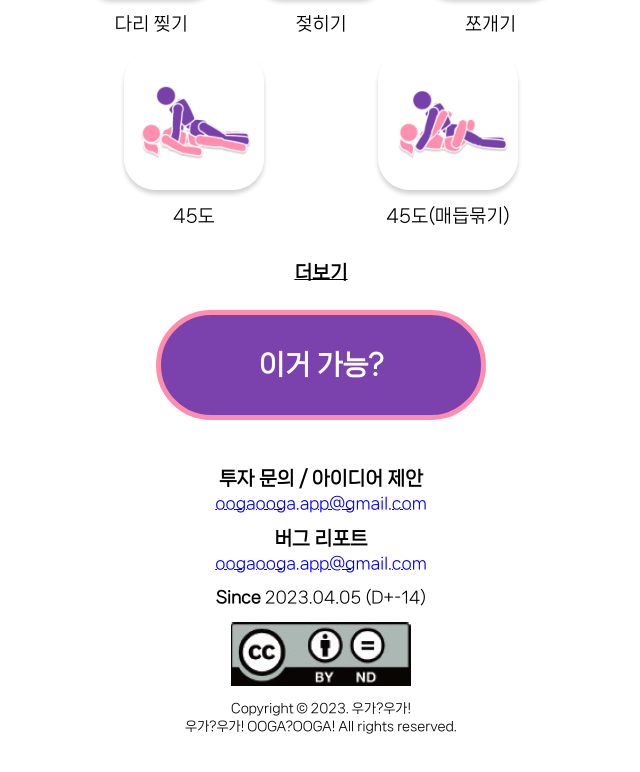
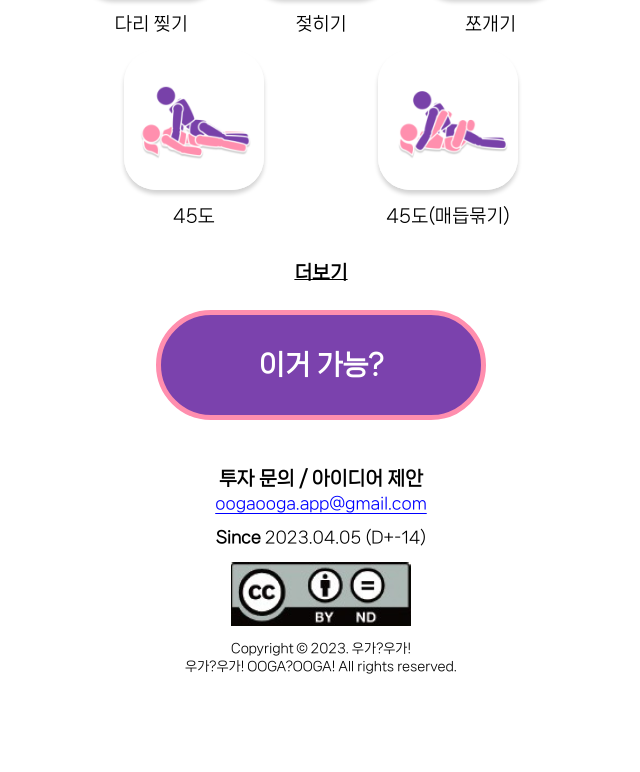
Before and after one commit to valueinvestment/woogawooga, a Next.js app: page / in a window 1280 px wide. Shown: the part 1326-2098 px from the top of the page, without its empty margins (319-959 px from the left). After the commit the page ends 2048 px from the top, so only its background shows below. Built offline with nearby package versions, Linux system fonts and the light colour scheme.

Commit message:
Feature: footer 의견사항 반영

```diff
--- a/components/Footer.tsx
+++ b/components/Footer.tsx
@@ -31,18 +31,7 @@ const Footer: React.FC = () => (
           marginTop: "0.3rem",
           textDecoration: "underline",
           color: "blue",
-        }}
-      >
-        oogaooga.app@gmail.com
-      </a>
-      <h3 style={{ margin: "0rem", marginTop: "1rem" }}>버그 리포트</h3>
-      <a
-        href="mailto: oogaooga.app@gmail.com"
-        style={{
-          margin: "0rem",
-          marginTop: "0.3rem",
-          textDecoration: "underline",
-          color: "blue",
+          textUnderlineOffset: "5px",
         }}
       >
         oogaooga.app@gmail.com
```
